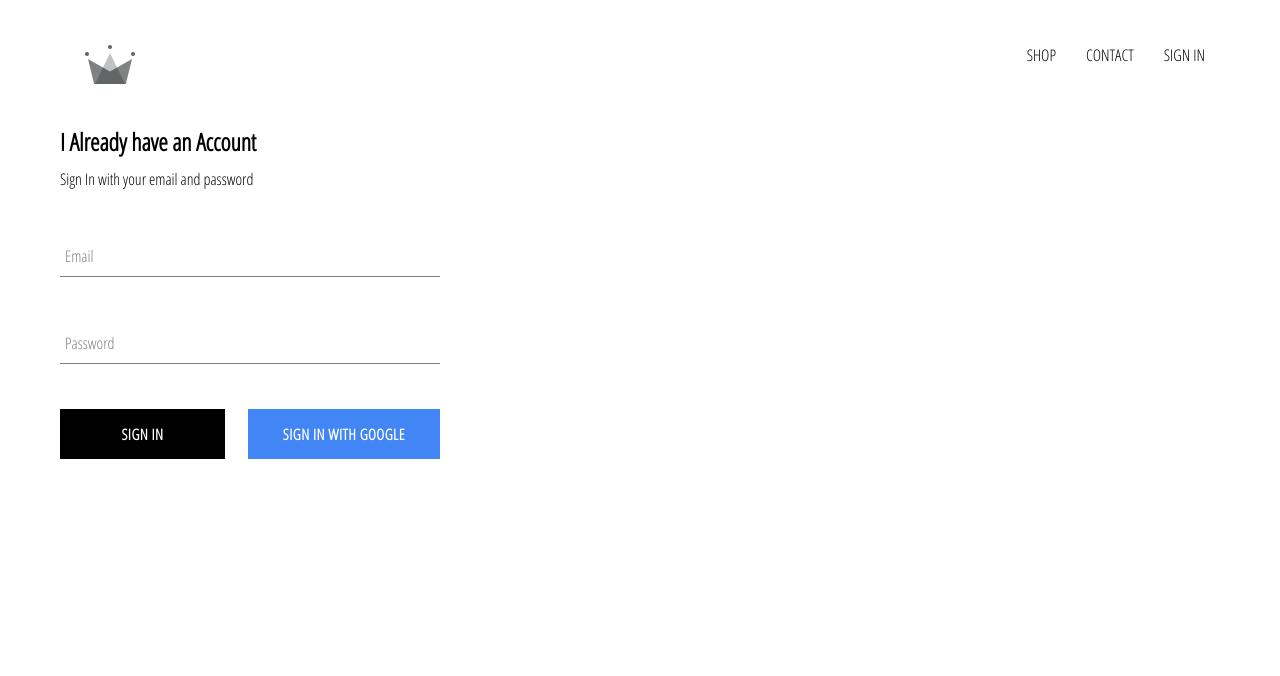
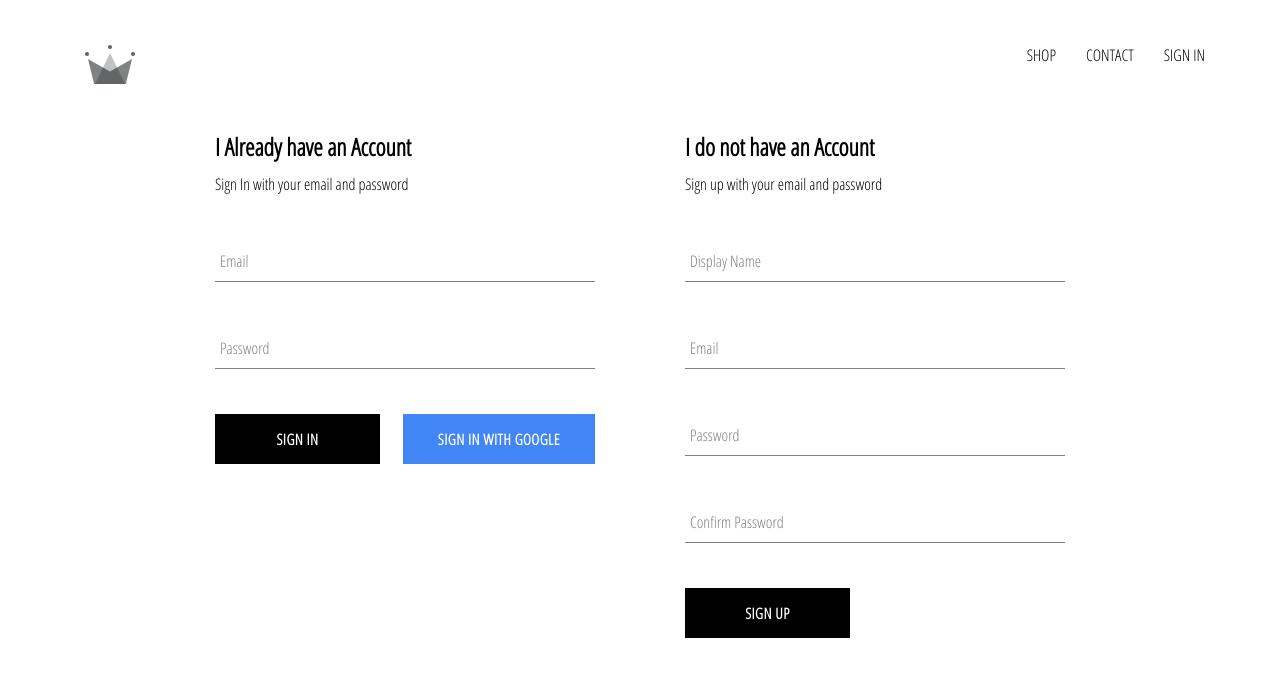
Before and after one commit to huprabhu1604/crwn-clothing, a React (Create React App) app: page /signin in a window 1280 px wide. Shown: the top 676 px of the page. Built offline with nearby package versions, Linux system fonts and the light colour scheme; no server answers.

Commit message:
Sign In and Sign Up Components with firestore database

```diff
--- a/src/App.js
+++ b/src/App.js
@@ -4,7 +4,7 @@
 import ShopPage from './pages/shop/shop.component';
 import Header from './components/header/header.component';
 import SignInAndSignUpPage from './pages/sign-in-and-sign-up/sign-in-and-sign-up.component';
-import {auth} from './firebase/firebase.utils';
+import {auth, createUserProfileDocument} from './firebase/firebase.utils';
 import {Switch, Route} from 'react-router-dom';
 
 class App extends React.Component {
@@ -17,9 +17,21 @@
   }
   unsubcribeFromAuth = null;
   componentDidMount() {
-    this.unsubcribeFromAuth = auth.onAuthStateChanged(user => {
-      this.setState({currentUser: user});
-      console.log(user);
+    this.unsubcribeFromAuth = auth.onAuthStateChanged(async userAuth => {
+      if(userAuth) {
+        const userRef = await createUserProfileDocument(userAuth);
+
+        userRef.onSnapshot(snapshot => {
+          this.setState({
+            currentUser: {
+              id: snapshot.id,
+              ...snapshot.data()
+            }
+          });
+          console.log(this.state);
+        });
+      }
+      this.setState({currentUser: userAuth});
     })
   }
 
--- a/src/components/sign-in/sign-in.component.jsx
+++ b/src/components/sign-in/sign-in.component.jsx
@@ -1,9 +1,8 @@
-import { getByLabelText } from '@testing-library/react';
 import React from 'react';
 import FormInput from '../form-input/form-input.component';
 import CustomButton from '../custom-button/custom-button.component';
 
-import {signInWithGoogle} from '../../firebase/firebase.utils';
+import {auth, signInWithGoogle} from '../../firebase/firebase.utils';
 import './sign-in.style.scss';
 
 class SignIn extends React.Component {
@@ -16,15 +15,21 @@
         }
     }
     handleChange = (event) => {
-        console.log("this is a change event");
         const {value, name} = event.target;
         this.setState({[name]: value})
 
     }
-    handleSubmit = (event) => {
-        console.log("this is a submit event");
+    handleSubmit = async (event) => {
         event.preventDefault();
-        this.setState({email: "", password: ""})
+
+        const {email, password} = this.state;
+
+        try {
+            await auth.signInWithEmailAndPassword(email, password);
+            this.setState({email: "", password: ""})
+        } catch(error) {
+            console.log(error);
+        }
     }
 
     render() {
--- /dev/null
+++ b/src/components/sign-up/sign-up.component.jsx
@@ -0,0 +1,88 @@
+import React from 'react';
+import FormInput from '../form-input/form-input.component';
+import CustomButton from '../custom-button/custom-button.component';
+import {auth, createUserProfileDocument} from '../../firebase/firebase.utils';
+import './sign-up.style.scss';
+
+class SignUp extends React.Component {
+    constructor(){
+        super();
+
+        this.state = {
+            displayName: '',
+            email: '',
+            password: '',
+            confirmPassword: ''
+        }
+    }
+
+    handleChange = (event) => {
+        const {name, value} = event.target;
+        this.setState({[name]: value});
+    }
+
+    handleSubmit = async (event) => {
+        event.preventDefault();
+        const {displayName, email, password, confirmPassword} = this.state;
+
+        if(password !== confirmPassword) {
+            alert("Password do not match with Cofirm Password");
+            return;
+        }
+        try {
+            const {user} = await auth.createUserWithEmailAndPassword(email, password);
+            createUserProfileDocument(user, {displayName});
+            this.setState({
+                displayName: '',
+                email: '',
+                password: '',
+                confirmPassword: ''
+            })
+
+        } catch(error) {
+            console.log(error)
+        }
+
+    }
+
+    render() {
+        const {displayName, email, password, confirmPassword} = this.state;
+        return(
+            <div className="sign-up">
+                <h2 className="title">I do not have an Account</h2>
+                <span>Sign up with your email and password</span>
+                <form onSubmit={this.handleSubmit}>
+                    <FormInput type="text"
+                               name="displayName"
+                               handleChange={this.handleChange}
+                               value={this.state.displayName}
+                               label="Display Name"
+                               required/>
+                    <FormInput type="email"
+                               name="email"
+                               handleChange={this.handleChange}
+                               value={this.state.email}
+                               label="Email"
+                               required/>
+                    <FormInput type="password"
+                               name="password"
+                               handleChange={this.handleChange}
+                               value={this.state.password}
+                               label="Password"
+                               required/>
+                    <FormInput type="password"
+                               name="confirmPassword"
+                               handleChange={this.handleChange}
+                               value={this.state.confirmPassword}
+                               label="Confirm Password"
+                               required/>
+                    <div className="buttons">
+                        <CustomButton type="submit">Sign Up</CustomButton>
+                    </div>
+                </form>
+            </div>
+        )
+    }
+}
+
+export default SignUp;
--- /dev/null
+++ b/src/components/sign-up/sign-up.style.scss
@@ -0,0 +1,14 @@
+.sign-up {
+    width: 380px;
+    display: flex;
+    flex-direction: column;
+
+    .title {
+        margin: 10px 0px;
+    }
+
+    .buttons {
+        display: flex;
+        justify-content: space-between;
+    }
+}
--- a/src/firebase/firebase.utils.js
+++ b/src/firebase/firebase.utils.js
@@ -12,6 +12,32 @@
     measurementId: "G-M533V3XGLD"
 };
 
+export const createUserProfileDocument = async (userAuth, additionalData) => {
+    if(!userAuth) return;
+
+    const userRef = firestore.doc(`users/${userAuth.uid}`);
+
+    const snapShot = await userRef.get();
+
+    if(!snapShot.exists) {
+        const { displayName, email} = userAuth;
+        const createdAt = new Date();
+
+        try {
+            await userRef.set({
+                displayName,
+                email,
+                createdAt,
+                ...additionalData
+            })
+        } catch (error) {
+            console.log("Error Created", error.message);
+        }
+    }
+
+    return userRef;
+}
+
 firebase.initializeApp(config);
 
 export const auth = firebase.auth();
--- a/src/pages/sign-in-and-sign-up/sign-in-and-sign-up.component.jsx
+++ b/src/pages/sign-in-and-sign-up/sign-in-and-sign-up.component.jsx
@@ -1,10 +1,12 @@
 import React from 'react';
 import SignIn from '../../components/sign-in/sign-in.component';
+import SignUp from '../../components/sign-up/sign-up.component';
 import './sign-in-and-sign-up.style.scss';
 
 const SignInAndSignUpPage = () => (
     <div className="sign-in-and-sign-up">
         <SignIn />
+        <SignUp />
     </div>
 )
 
--- a/src/pages/sign-in-and-sign-up/sign-in-and-sign-up.style.scss
+++ b/src/pages/sign-in-and-sign-up/sign-in-and-sign-up.style.scss
@@ -0,0 +1,6 @@
+.sign-in-and-sign-up {
+    width: 850px;
+    display: flex;
+    justify-content: space-between;
+    margin: 30px auto;
+}
```
